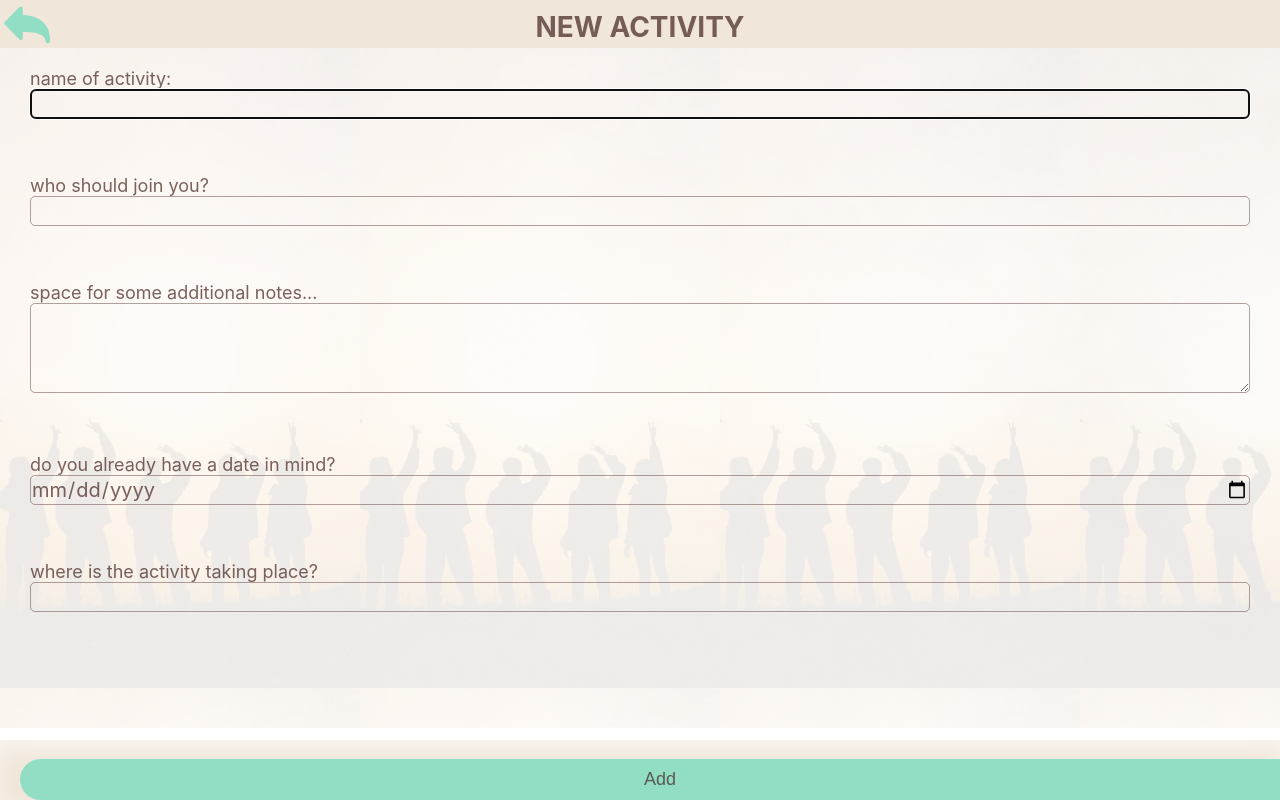
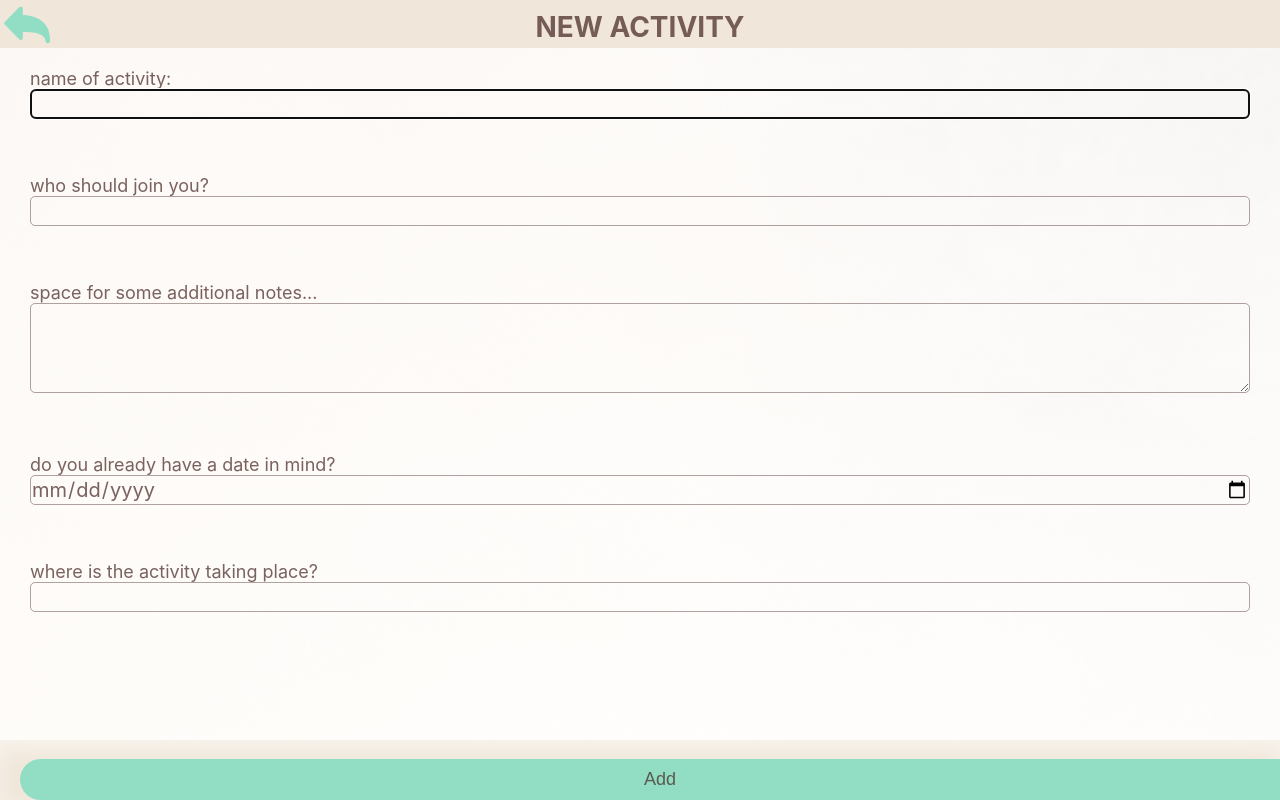
Before and after one commit to JelenadlS/capstone-project, a React (Create React App) app: page /newactivity in a window 1280 px wide. Built offline with nearby package versions, Linux system fonts and the light colour scheme.

Commit message:
Add picture as component and to each page

```diff
--- a/src/App.js
+++ b/src/App.js
@@ -5,8 +5,6 @@ import { useNavigate } from 'react-router-dom';
 import styled from 'styled-components';
 
 import ErrorFallback from './components/ErrorFallBack';
-
-import backgroundpicture from './images/background.svg';
 
 import ActivityOverviewPage from './pages/ActivityOverviewPage.js';
 import EditActivityPage from './pages/EditActivityPage.js';
@@ -28,12 +26,8 @@ export default function App() {
   return (
     <ErrorBoundary FallbackComponent={ErrorFallback}>
       <WrapperApp>
-        <Picture>
         <Routes>
-            <Route
-              path="/"
-              element={<MyFriendsPage activities={activities} />}
-            />
+          <Route path="/" element={<MyFriendsPage activities={activities} />} />
           <Route
             path="/:friendsName"
             element={
@@ -62,7 +56,6 @@ export default function App() {
             element={<NewActivityPage onAddActivity={onAddActivity} />}
           />
         </Routes>
-        </Picture>
       </WrapperApp>
     </ErrorBoundary>
   );
@@ -99,11 +92,6 @@ export default function App() {
   }
 }
 
-const WrapperApp = styled.div`
+const WrapperApp = styled.span`
   height: 100vh;
 `;
-
-const Picture = styled.div`
-  background-image: url(${backgroundpicture});
-  background-size: cover;
-`;
--- a/src/components/Form.js
+++ b/src/components/Form.js
@@ -4,7 +4,6 @@ import { useEffect } from 'react';
 import Button from './Button';
 import { nanoid } from 'nanoid';
 import styled from 'styled-components';
-import backgroundpicture from '../images/background.svg';
 
 export default function Form({
   handleActivity,
@@ -188,8 +187,6 @@ const WrapperForm = styled.form`
   display: grid;
   grid-template-rows: repeat(5, auto) 40px;
   padding: 20px;
-  background-image: url(${backgroundpicture});
-
   label {
     padding: 0px 10px;
   }
--- /dev/null
+++ b/src/components/Picture.js
@@ -0,0 +1,11 @@
+import styled from 'styled-components';
+import backgroundpicture from '../images/background.svg';
+
+const Picture = styled.div`
+  height: 100vh;
+  background-color: none;
+  background-image: url(${backgroundpicture});
+  background-size: cover;
+`;
+
+export default Picture;
--- a/src/pages/ActivityOverviewPage.js
+++ b/src/pages/ActivityOverviewPage.js
@@ -4,7 +4,7 @@ import gobackicon from '../images/goback.svg';
 import editicon from '../images/edit.svg';
 import styled from 'styled-components';
 import Footer from '../components/Footer';
-import backgroundpicture from '../images/background.svg';
+import Picture from '../components/Picture';
 
 export default function ActivityOverviewPage({ activities }) {
   const navigate = useNavigate();
@@ -14,6 +14,7 @@ export default function ActivityOverviewPage({ activities }) {
   );
   return (
     <>
+      <Picture>
         <Header>
           {selectedActivity.activity}
           <ArrowbackButton
@@ -72,6 +73,7 @@ export default function ActivityOverviewPage({ activities }) {
             <img src={editicon} alt="edit" />
           </EditButton>
         </WrapperCard>
+      </Picture>
       <Footer />
     </>
   );
@@ -85,8 +87,7 @@ const ArrowbackButton = styled.button`
   left: 2px;
 `;
 
-const WrapperCard = styled.section`
-  color: rgba(71, 39, 35, 0.72);
+const WrapperCard = styled.main`
   margin: 20px;
   font-size: 25px;
   display: grid;
--- a/src/pages/EditActivityPage.js
+++ b/src/pages/EditActivityPage.js
@@ -4,6 +4,7 @@ import Header from '../components/Header';
 import gobackicon from '../images/goback.svg';
 import styled from 'styled-components';
 import Footer from '../components/Footer';
+import Picture from '../components/Picture';
 
 export default function EditActivityPage({ activities, onEditActivity }) {
   const navigate = useNavigate();
@@ -12,6 +13,7 @@ export default function EditActivityPage({ activities, onEditActivity }) {
 
   return (
     <>
+      <Picture>
         <Header>
           Edit activity
           <Arrowback
@@ -33,6 +35,7 @@ export default function EditActivityPage({ activities, onEditActivity }) {
         />
 
         <Footer />
+      </Picture>
     </>
   );
 }
--- a/src/pages/FriendsActivitiesPage.js
+++ b/src/pages/FriendsActivitiesPage.js
@@ -6,6 +6,7 @@ import newicon from '../images/new.svg';
 import gobackicon from '../images/goback.svg';
 import styled from 'styled-components';
 import Footer from '../components/Footer';
+import Picture from '../components/Picture';
 
 export default function FriendsActivitiesPage({
   hasError,
@@ -20,6 +21,7 @@ export default function FriendsActivitiesPage({
 
   return (
     <>
+      <Picture>
         <Header>
           {selectedFriendsActivity[0].friend}
           <ArrowbackButton onClick={() => navigate('/')}>
@@ -43,6 +45,7 @@ export default function FriendsActivitiesPage({
             </Button>
           </NavLink>
         </Footer>
+      </Picture>
     </>
   );
 
@@ -64,7 +67,6 @@ export default function FriendsActivitiesPage({
 //-----------------------------------------------------------------------
 const ArrowbackButton = styled.button`
   border: none;
-  background: transparent;
   position: fixed;
   top: 5px;
   left: 2px;
--- a/src/pages/MyFriendsPage.js
+++ b/src/pages/MyFriendsPage.js
@@ -6,6 +6,7 @@ import Header from '../components/Header';
 import FriendCard from '../components/FriendCard';
 import Footer from '../components/Footer';
 import newicon from '../images/new.svg';
+import Picture from '../components/Picture';
 
 export default function MyFriendsPage({ activities }) {
   const activitiesWithFriendsName = activities.filter(
@@ -30,6 +31,7 @@ export default function MyFriendsPage({ activities }) {
 
   return (
     <>
+      <Picture>
         <Header>my friends</Header>
         <Main>
           {activities.length > 0 ? (
@@ -60,8 +62,8 @@ export default function MyFriendsPage({ activities }) {
             </>
           ) : (
             <EmptyList data-testid="emptylist">
-            unfortunately you did not enter any activity yet. Start now and fill
-            your list with amazing activities!
+              unfortunately you did not enter any activity yet. Start now and
+              fill your list with amazing activities!
             </EmptyList>
           )}
         </Main>
@@ -75,6 +77,7 @@ export default function MyFriendsPage({ activities }) {
             </Button>
           </Link>
         </Footer>
+      </Picture>
     </>
   );
 }
--- a/src/pages/NewActivityPage.js
+++ b/src/pages/NewActivityPage.js
@@ -4,11 +4,14 @@ import Form from '../components/Form';
 import Header from '../components/Header';
 import styled from 'styled-components';
 import Footer from '../components/Footer';
+import Picture from '../components/Picture';
 
 export default function NewActivityPage({ onAddActivity }) {
   const navigate = useNavigate();
   return (
     <>
+      {' '}
+      <Picture>
         <Header>
           new activity
           <Arrowback onClick={() => navigate(-1)}>
@@ -24,6 +27,7 @@ export default function NewActivityPage({ onAddActivity }) {
         />
 
         <Footer />
+      </Picture>
     </>
   );
 }
```
Lines whose indentation alone changed are shown as unchanged.
